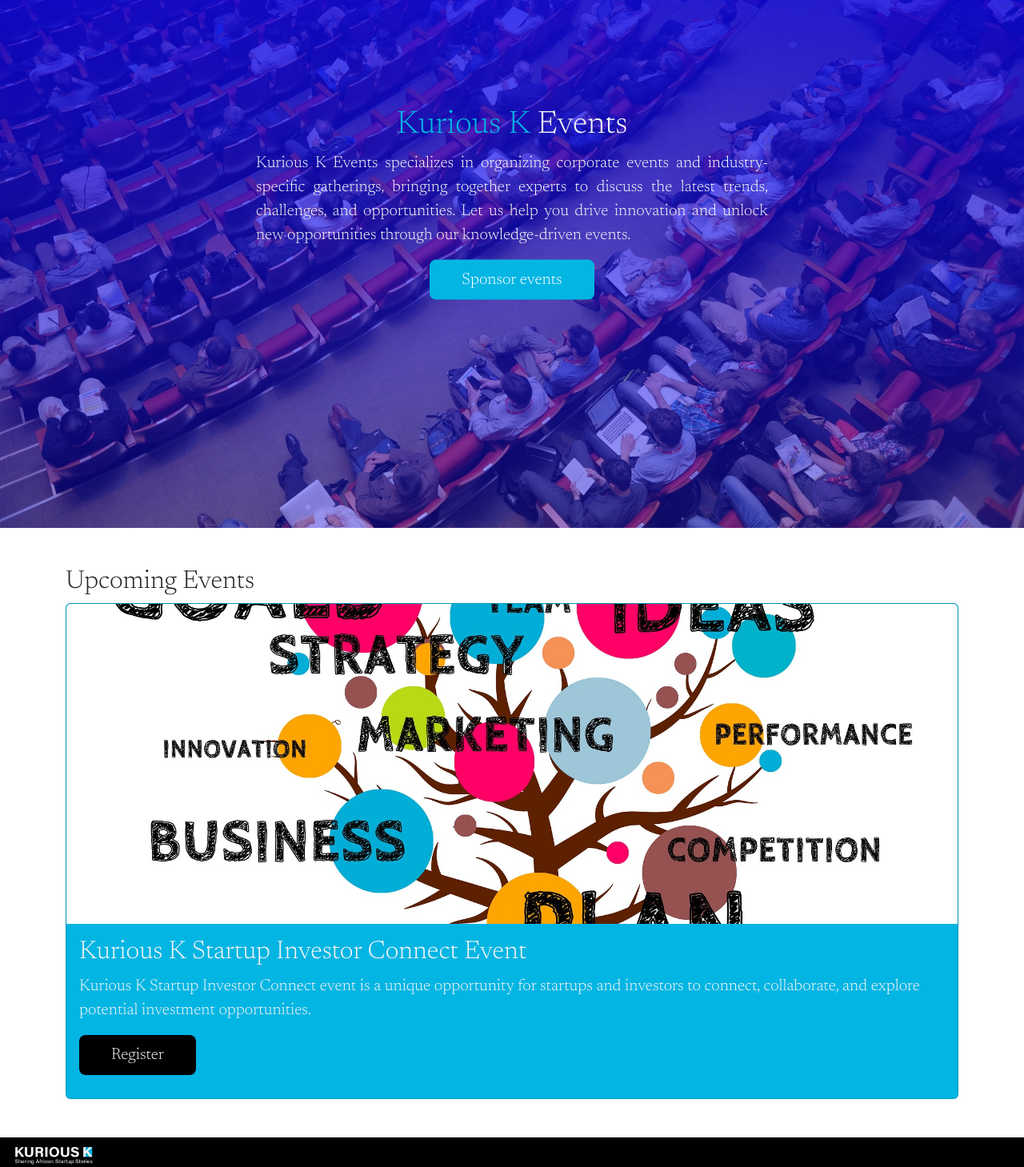
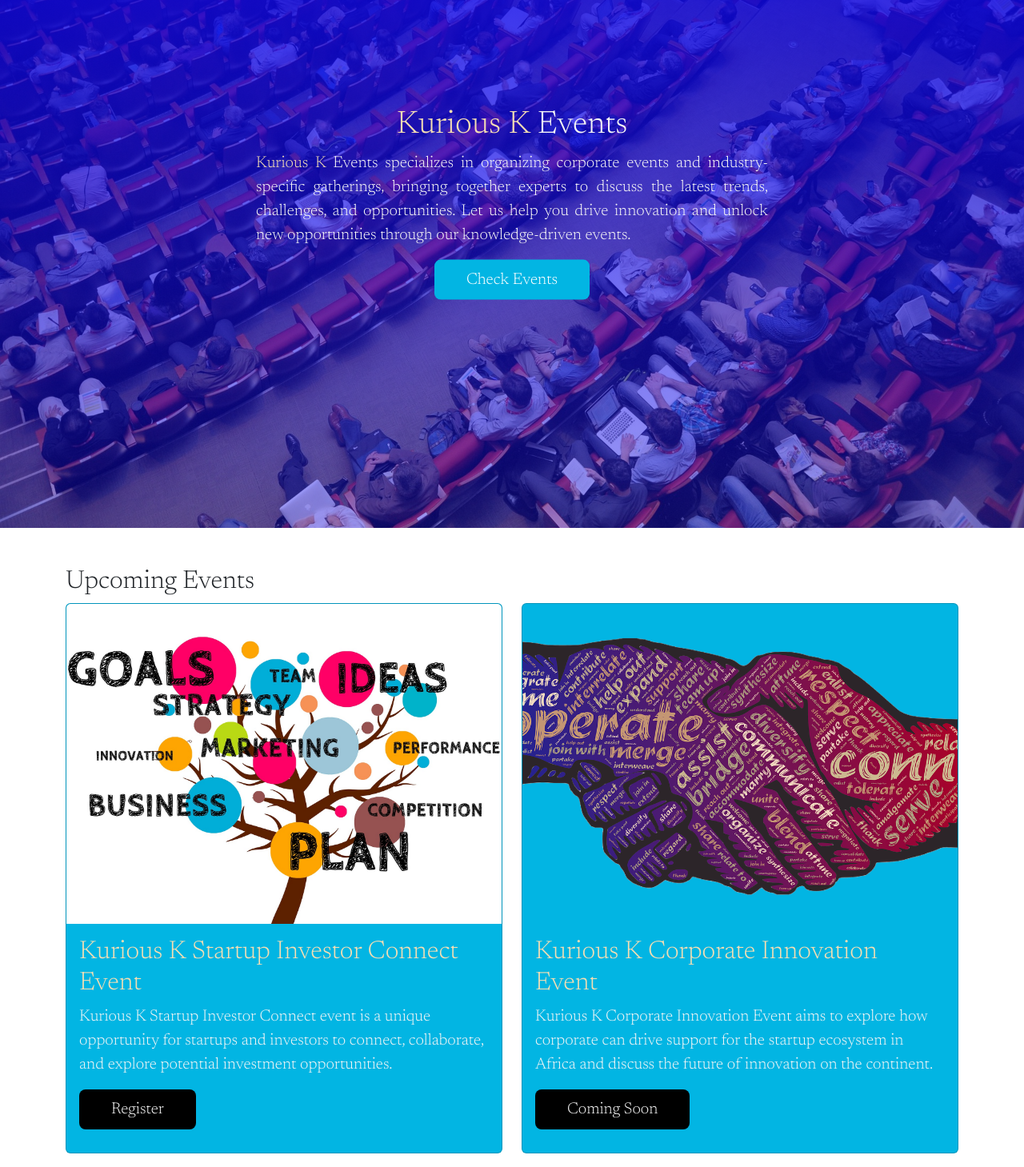
Before and after one commit to adiec7/kuriousk, a React (Create React App) app: page /events in a window 1280 px wide. Shown: the part 140-1599 px from the top of the page at 80% size. Built offline with nearby package versions, Linux system fonts and the light colour scheme.

Commit message:
added cooperate event

```diff
--- a/src/component/events/events.css
+++ b/src/component/events/events.css
@@ -44,9 +44,10 @@
     background-color: wheat;
     color: black;
 }
-.footer-img{
-    width: 100px;
+.pageSpan{
+    color: wheat;
 }
+
 
 @media screen and (max-width: 700px) {
         div.events_text {
--- a/src/component/events/events.js
+++ b/src/component/events/events.js
@@ -2,6 +2,7 @@
 import './events.css';
 import Footer from "../footer/footer";
 import Startupimg from "../img/startup.jpg";
+import Cooperateimg from "../img/cooperate.png";
 import { Card,CardGroup, Row,Col} from "react-bootstrap";
 const EventsPage = () => {
   return (
@@ -10,31 +11,31 @@
       <div id="events_image">
         <div className="events_text lead">
           <h1>
-            <span>Kurious K</span> Events
+            <span className="pageSpan">Kurious K</span> Events
           </h1>
           <p className="lead">
-            Kurious K Events specializes in organizing corporate events and
-            industry-specific gatherings, bringing together experts to discuss
-            the latest trends, challenges, and opportunities. Let us help you
-            drive innovation and unlock new opportunities through our
-            knowledge-driven events.
+            <span className="pageSpan">Kurious K</span> Events specializes in
+            organizing corporate events and industry-specific gatherings,
+            bringing together experts to discuss the latest trends, challenges,
+            and opportunities. Let us help you drive innovation and unlock new
+            opportunities through our knowledge-driven events.
           </p>
-          <a className="btn btn-primary btn-lg" href="#t" role="button">
-            Sponsor events
+          <a className="btn btn-primary btn-lg" href="#events" role="button">
+            Check Events
           </a>
         </div>
       </div>
-      <section className="container mt-5 lead">
+      <section className="container mt-5 lead" id="events">
         <h2>Upcoming Events</h2>
 
         <CardGroup>
-          <Row xs={1} md={12} className="g-4">
+          <Row xs={1} md={2} className="g-4">
             <Col>
               <Card className="mb-5 card_text">
                 <Card.Img variant="top " src={Startupimg} className="starimg" />
                 <Card.Body>
                   <Card.Title>
-                    <h2>
+                    <h2 className="pageSpan">
                       {" "}
                       Kurious K Startup Investor Connect Event
                     </h2>
@@ -56,22 +57,34 @@
                 </Card.Body>
               </Card>
             </Col>
-            {/* <Col>
-              <Card>
-                <Card.Img variant="top" src="holder.js/100px160" />
+            <Col>
+              <Card className="mb-5 card_text">
+                <Card.Img variant="top " src={Cooperateimg} className="starimg" />
                 <Card.Body>
-                  <Card.Title>Card title</Card.Title>
+                  <Card.Title>
+                    <h2 className="pageSpan">
+                      {" "}
+                      Kurious K Corporate Innovation Event
+                    </h2>
+                  </Card.Title>
                   <Card.Text>
-                    This card has supporting text below as a natural lead-in to
-                    additional content.{" "}
+                    Kurious K Corporate Innovation Event aims to explore how
+                    corporate can drive support for the startup ecosystem in
+                    Africa and discuss the future of innovation on the
+                    continent.
                   </Card.Text>
+                  <a
+                    className="btn card-btn btn-lg"
+                    href="#n"
+                    role="button"
+                    rel="noreferrer"
+                  >
+                    Coming Soon
+                  </a>
                 </Card.Body>
-                <Card.Footer>
-                  <small className="text-muted">Last updated 3 mins ago</small>
-                </Card.Footer>
               </Card>
             </Col>
-            <Col>
+            {/* <Col>
               <Card>
                 <Card.Img variant="top" src="holder.js/100px160" />
                 <Card.Body>
@@ -90,7 +103,7 @@
           </Row>
         </CardGroup>
       </section>
-      <Footer/>
+      <Footer />
     </>
   );
 };
--- a/src/component/footer/footer.css
+++ b/src/component/footer/footer.css
@@ -5,9 +5,15 @@
 .footer-card a {
     color: white !important;
 }
+.footer-img {
+    width: 100px;
+}
 .footer-react-icons {
     vertical-align: middle;
     font-size: 2rem !important;
     margin-left: .3rem !important;
     color:whitesmoke !important;
 }
+.footer-react-icons:hover{
+    color: wheat !important;
+}
```
Also changed, not shown: src/component/img/cooperate.png (added).
